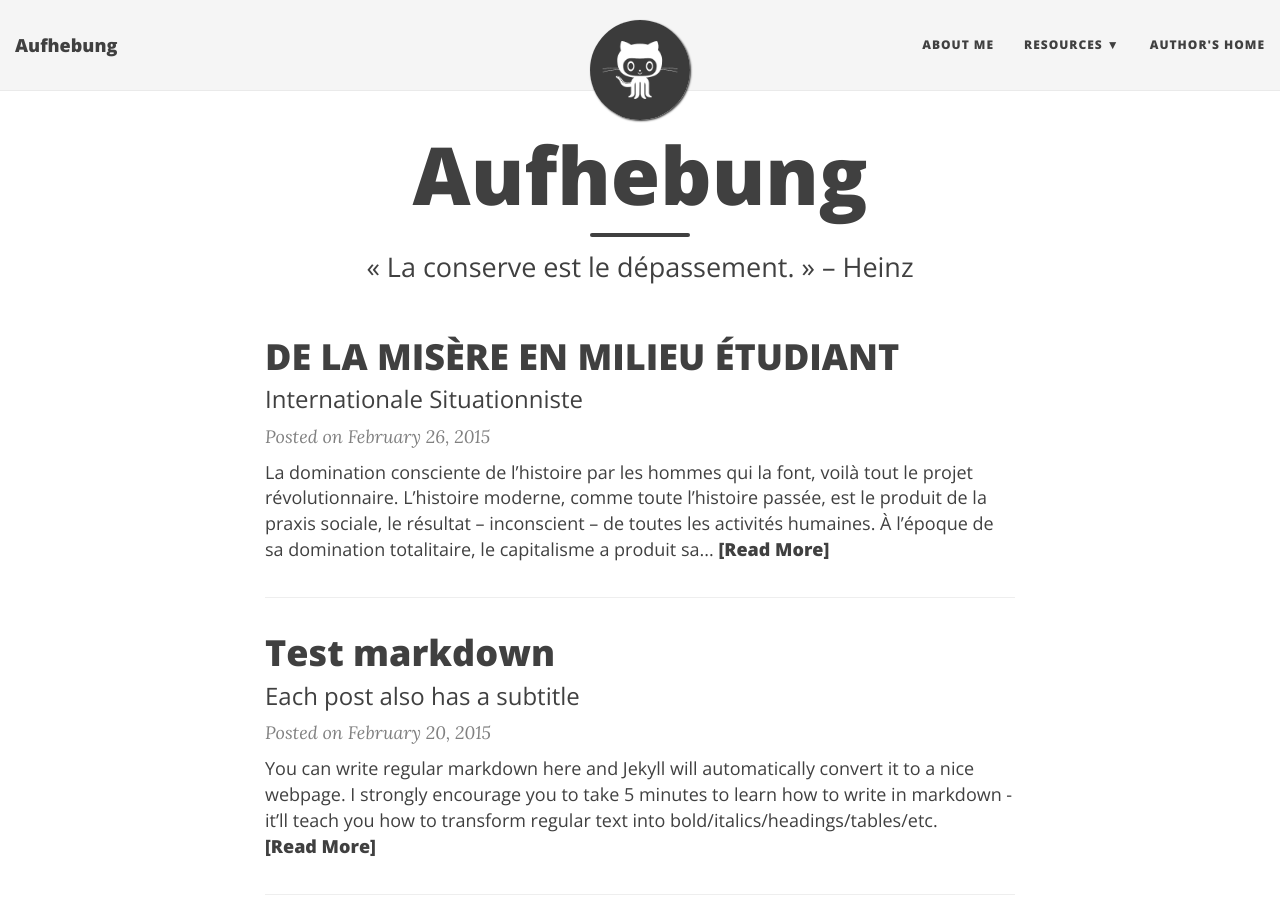
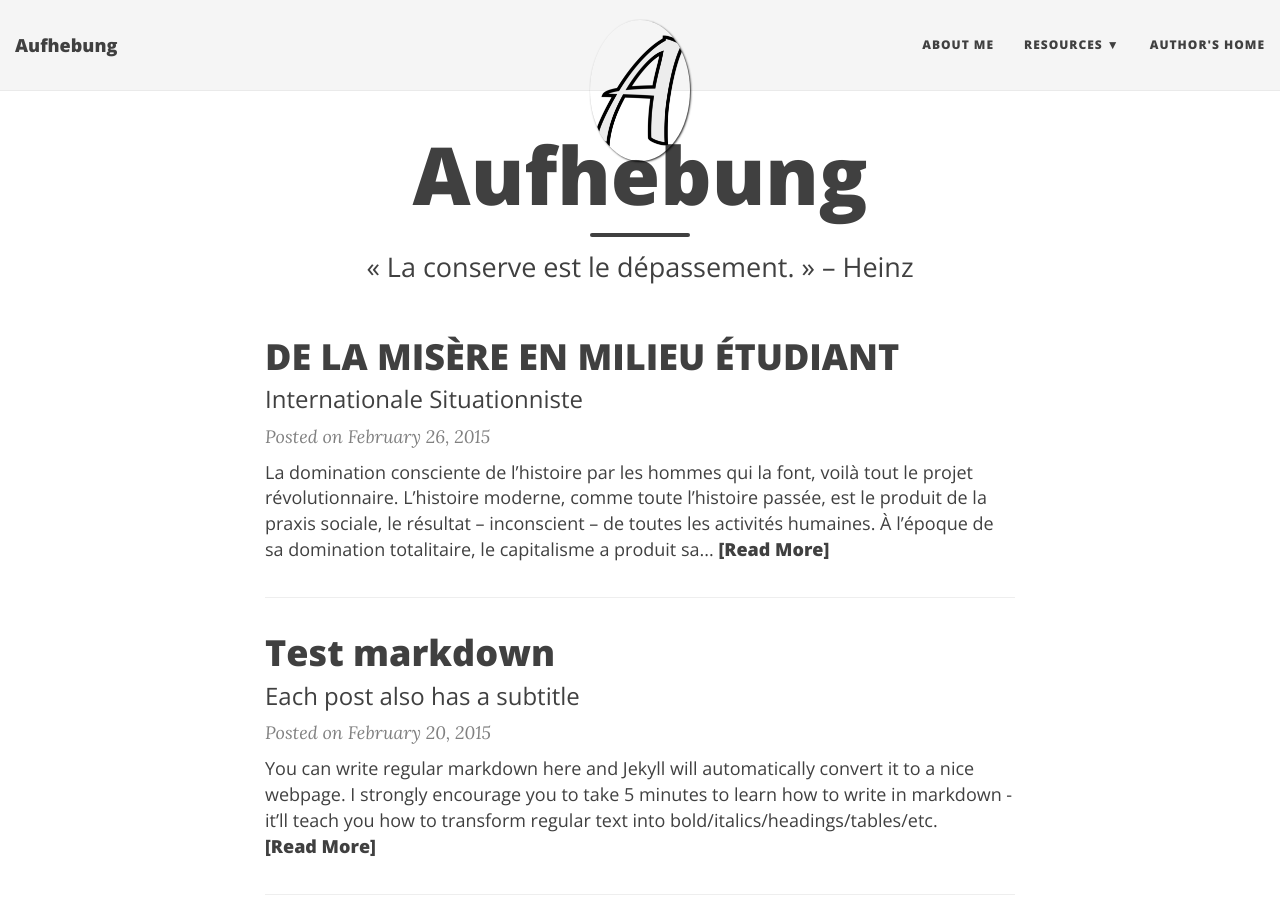
Before and after one commit to ConservationDepassement/conservationdepassement.github.io, a Jekyll site: the page built from index.html, in a window 1280 px wide and 900 px high. Built offline with Jekyll 4.4.1, drawn with Linux system fonts in a browser that asks for light colours; nearby versions of some CDN libraries; the list of posts is cut into pages by our own code.

Commit message:
C'est toujours cette bactérie, celle qui se rie de vous.

```diff
--- a/_config.yml
+++ b/_config.yml
@@ -32,7 +32,7 @@ navbar-links:
 
 # Image to show in the navigation bar - image must be a square (width = height)
 # Remove this parameter if you don't want an image in the navbar
-avatar: "/img/avatar-icon.png"
+avatar: "/f/icon.png"
 
 # If you want to have an image logo in the top-left corner instead of the title text,
 # then specify the following parameter
```
Also changed, not shown: f/icon.png (added), 1 other file.
